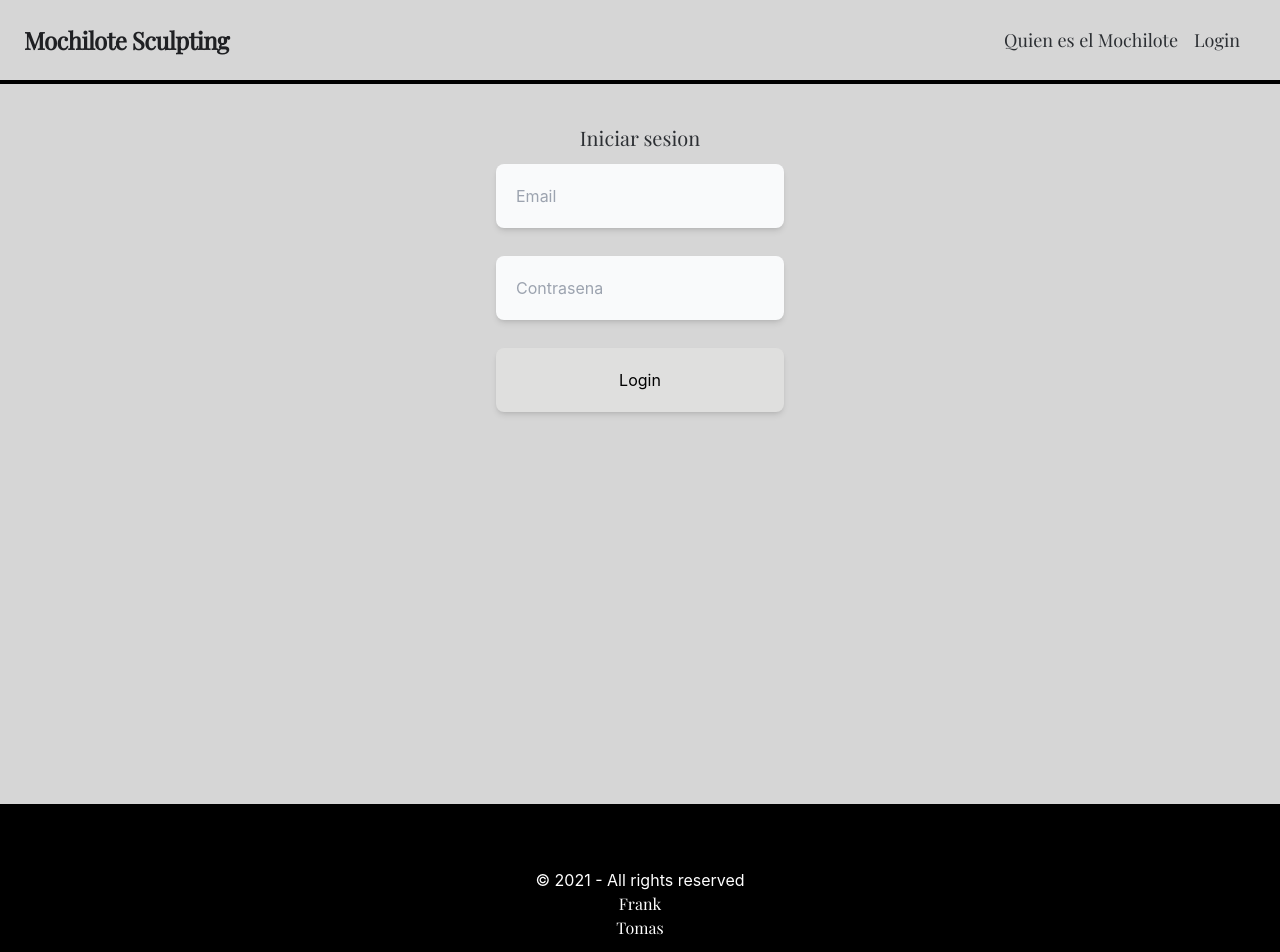
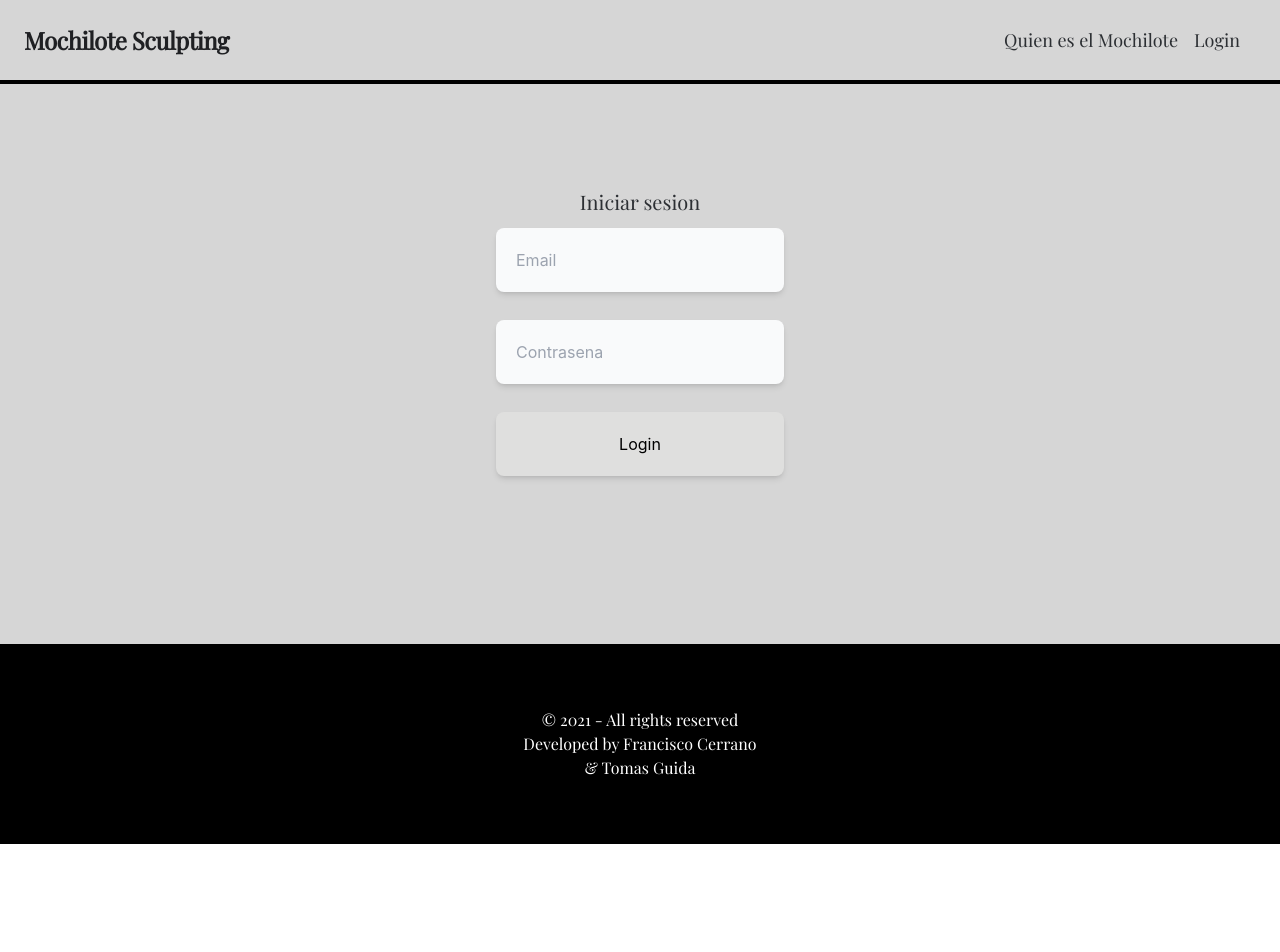
Before and after one commit to thedraxx/Maquetas-Portfolio, a Next.js app: page /login in a window 1280 px wide. Shown: the top 952 px of the page. After the commit the page ends 844 px from the top, so only its background shows below. Built offline with nearby package versions, Linux system fonts and the light colour scheme.

Commit message:
change style in index, delete proyects

```diff
--- a/src/components/UI/AddProyect/AddProyect.tsx
+++ b/src/components/UI/AddProyect/AddProyect.tsx
@@ -3,7 +3,7 @@ import { UploadContext } from '@/components/context/Upload';
 import uploadAPI from '@/api/uploadApi';
 
 const AddProyect = () => {
-    const { handleAddMaqueta, urlOfImages, isValid, clearProyect, handleActiveAlert } = useContext(UploadContext);
+    const { handleAddMaqueta, urlOfImages, isValid, clearProyect, handleActiveAlert, clearArrayImages } = useContext(UploadContext);
     const [title, setTitle] = useState<string>('');
     const [description, setDescription] = useState<string>('');
     const [materials, setMaterials] = useState<string>("")
@@ -40,6 +40,7 @@ const AddProyect = () => {
         setDescription('');
         setMaterials('');
         setStepbystep('');
+        clearArrayImages();
         clearProyect();
     }
 
--- a/src/components/UI/Footer/Footer.tsx
+++ b/src/components/UI/Footer/Footer.tsx
@@ -27,22 +27,13 @@ const Footer = () => {
                 }}
 
             >
-                <p style={{ color: 'white' }}>© 2021 - All rights reserved</p>
-                <h1
-                    style={{ color: 'white' }}
-                >
-                    Frank
-                </h1>
-                <h1
-                    style={{ color: 'white' }}
-                >
-                    Tomas
-                </h1>
+                <h3 style={{ color: 'white' }}>© 2021 - All rights reserved</h3>
+                <p />
+                <h3 style={{ color: 'white' }}>Developed by <a href="https://www.linkedin.com/in/eduardo-ram%C3%ADrez-ram%C3%ADrez-5b1b1b1b3/" style={{ color: 'white' }}>Francisco Cerrano</a></h3>
+                <p />
+                <h3 style={{ color: 'white' }}> & <a href="https://www.linkedin.com/in/eduardo-ram%C3%ADrez-ram%C3%ADrez-5b1b1b1b3/" style={{ color: 'white' }}>Tomas Guida</a></h3>
             </div>
-
-
         </footer>
-
     )
 }
 
--- a/src/components/UI/Login/Login.tsx
+++ b/src/components/UI/Login/Login.tsx
@@ -16,9 +16,9 @@ const Login = () => {
     }, [email, password])
 
     return (
-        <div className='flex flex-col col-auto mb-96'
+        <div className='flex flex-col col-auto mb-96 mt-16'
             style={{
-                height: 'calc(50vh - 4rem)',
+                height: 'calc(50vh - 18rem)',
             }}
         >
             <form
--- a/src/components/context/Upload/UploadContext.tsx
+++ b/src/components/context/Upload/UploadContext.tsx
@@ -9,6 +9,7 @@ export interface UploadContextProps {
     handleAddMaqueta: ([]: any) => void;
     clearProyect: () => void;
     handleActiveAlert: () => void;
+    clearArrayImages: () => void;
 }
 
 export const UploadContext = createContext({} as UploadContextProps);
--- a/src/components/context/Upload/UploadProvider.tsx
+++ b/src/components/context/Upload/UploadProvider.tsx
@@ -47,6 +47,7 @@ export const UploadProvider = ({ children }: Props) => {
                 type: '[Upload] - AddFile',
                 payload: cloudResp.secure_url
             })
+
             dispatch({
                 type: "[Upload] - Loading",
                 payload: false
@@ -66,14 +67,21 @@ export const UploadProvider = ({ children }: Props) => {
         setActivateAlert(!activateAlert)
     }
 
+    const clearArrayImages = () => {
+        dispatch({
+            type: '[Upload] - ClearArrayImages',
+        })
+    }
+
 
     return (
         <UploadContext.Provider value={{
             ...state,
+            activateAlert,
             handleAddMaqueta,
             clearProyect,
             handleActiveAlert,
-            activateAlert
+            clearArrayImages
         }}>
             {children}
         </UploadContext.Provider>
--- a/src/components/context/Upload/UploadReducer.ts
+++ b/src/components/context/Upload/UploadReducer.ts
@@ -4,7 +4,8 @@ type UploadActionType =
   | { type: "[Upload] - isValidPressButton" }
   | { type: "[Upload] - AddFile"; payload: string }
   | { type: "[Upload] - Loading"; payload: boolean }
-  | { type: "[Upload] - ClearProyect" };
+  | { type: "[Upload] - ClearProyect" }
+  | { type: "[Upload] - ClearArrayImages" };
 
 export const UploadReducer = (
   state: UploadState,
@@ -35,6 +36,7 @@ export const UploadReducer = (
         urlOfImages: [],
         isValid: false,
       };
+
     default:
       return state;
   }
--- a/src/pages/Upload/index.tsx
+++ b/src/pages/Upload/index.tsx
@@ -5,6 +5,7 @@ import { GetServerSidePropsContext } from 'next';
 import AuthLayout from '../../components/Layout/AuthLayout';
 import Modal from 'react-modal';
 import { UploadContext } from '../../components/context/Upload/UploadContext';
+import Footer from '@/components/UI/Footer/Footer';
 
 const Upload = () => {
 
@@ -49,6 +50,7 @@ const Upload = () => {
                 <h1 className='text-2xl text-center text-dark mt-10'>Bienvenido Mochilato</h1>
                 <AddProyect />
             </div>
+            <Footer />
         </AuthLayout>
 
     );
--- a/src/pages/_document.tsx
+++ b/src/pages/_document.tsx
@@ -5,7 +5,7 @@ export default function Document() {
     <Html lang="en">
       <Head>
         <link rel="manifest" href="/manifest.json" />
-        <link rel="shortcut icon" href="/favicon.ico" />
+        <link rel="shortcut icon" href="/images/perfil.png" />
         <link rel="apple-touch-icon" href="/logo192.png" />
         <link rel="preconnect" href="https://fonts.googleapis.com" />
         <link rel="preconnect" href="https://fonts.gstatic.com" />
--- a/src/pages/delete/index.tsx
+++ b/src/pages/delete/index.tsx
@@ -7,6 +7,7 @@ import { DeleteContext } from '@/components/context/Delete';
 import { auth } from '@/components/auth/FirebaseAuth';
 import { GetServerSidePropsContext } from 'next';
 import Modal from 'react-modal';
+import Footer from '../../components/UI/Footer/Footer';
 
 const Delete = () => {
 
@@ -63,7 +64,36 @@ const Delete = () => {
             </Modal>
 
             <div
-                className='w-auto bg-navbar grid content-around p-16 sm:grid-cols-1 gap-1 md:grid-cols-2 gap-2 lg:grid-cols-3 gap-3 even:bg-slate-50'>
+                style={{
+                    width: '100%',
+                    height: '100%',
+
+                }}
+            >
+
+
+
+                <div>
+                    {
+
+                        maquetas.length === 0 ?
+                            <div
+                                style={{
+                                    width: "100%",
+                                    height: "calc(100vh - 200px)",
+                                    display: "flex",
+                                    justifyContent: "center",
+                                    alignItems: "center"
+                                }}
+                            >
+                                <h1 className='text-2xl text-center items-center justify-center text-dark mt-10'>No hay proyectos</h1>
+
+                            </div>
+                            :
+                            <div
+
+                                className='w-100 h-auto grid grid-cols-1 md:grid-cols-2 lg:grid-cols-3 gap-4 pt-10 pb-24'
+                            >
                                 {
                                     maquetas.map((proyect) => (
                                         <ProjectsToDelete
@@ -75,7 +105,11 @@ const Delete = () => {
                                     ))
                                 }
                             </div>
-        </AuthLayout>
+                    }
+                </div>
+            </div>
+            <Footer />
+        </AuthLayout >
     )
 }
 
--- a/src/pages/index.tsx
+++ b/src/pages/index.tsx
@@ -21,7 +21,24 @@ const index = ({ proyects }: Props) => {
     >
       <ContainerImg />
 
-      <div className='bg-navbar grid content-around p-16 w-auto  sm:grid-cols-1 gap-1 md:grid-cols-2 gap-2 lg:grid-cols-3 gap-3 odd:bg-white even:bg-slate-50'>
+      {
+        proyects.length === 0 && (
+          <div
+            style={{
+              width: "100%",
+              height: "calc(100vh - 500px)",
+              display: "flex",
+              justifyContent: "center",
+              alignItems: "center"
+            }}
+          >
+            <h1 className='text-2xl text-center items-center justify-center text-dark mt-10'>No hay proyectos</h1>
+
+          </div>
+        )
+      }
+
+      <div className='w-100 h-auto grid grid-cols-1 md:grid-cols-2 lg:grid-cols-3 gap-4 pt-10 pb-24'>
         {
           proyects.map((proyect) => (
             <Projects
```
Also changed, not shown: 1 other file (tests, documents, lock files or other folders). Lines whose indentation alone changed are shown as unchanged.
